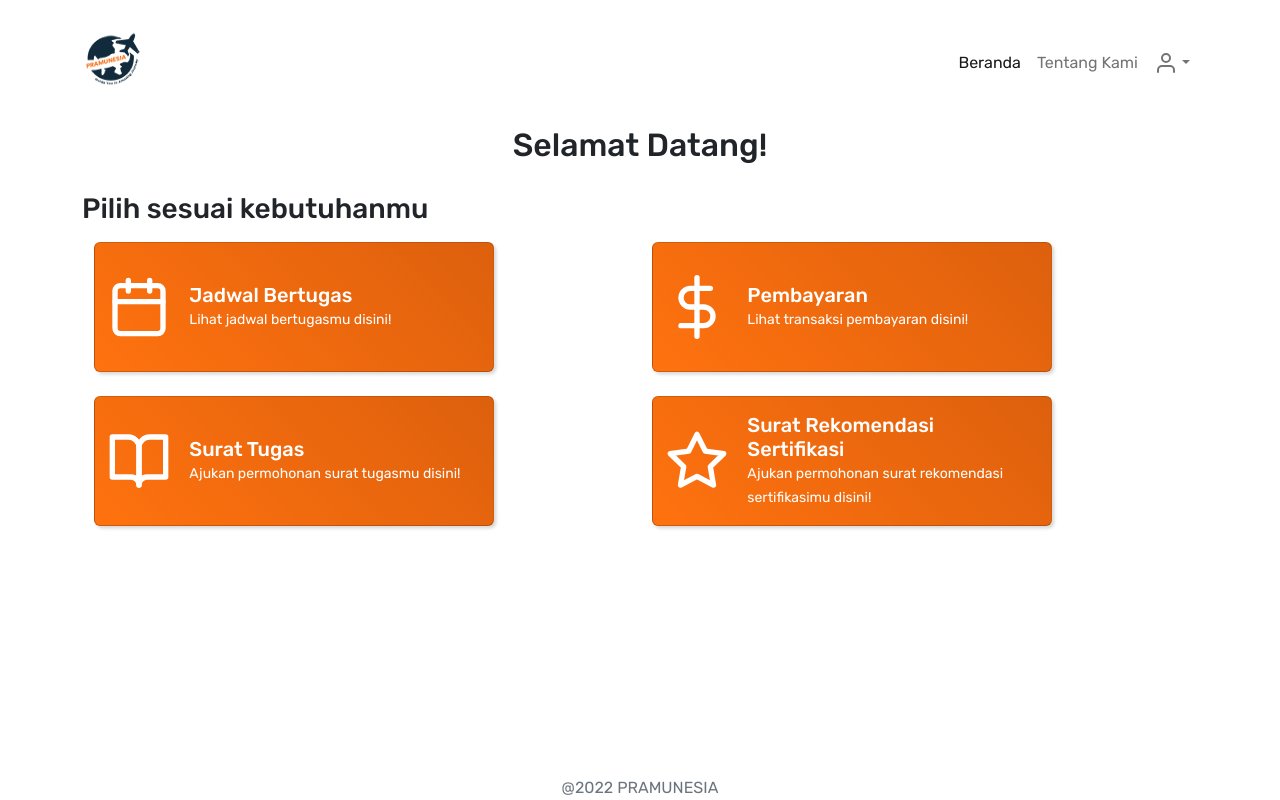
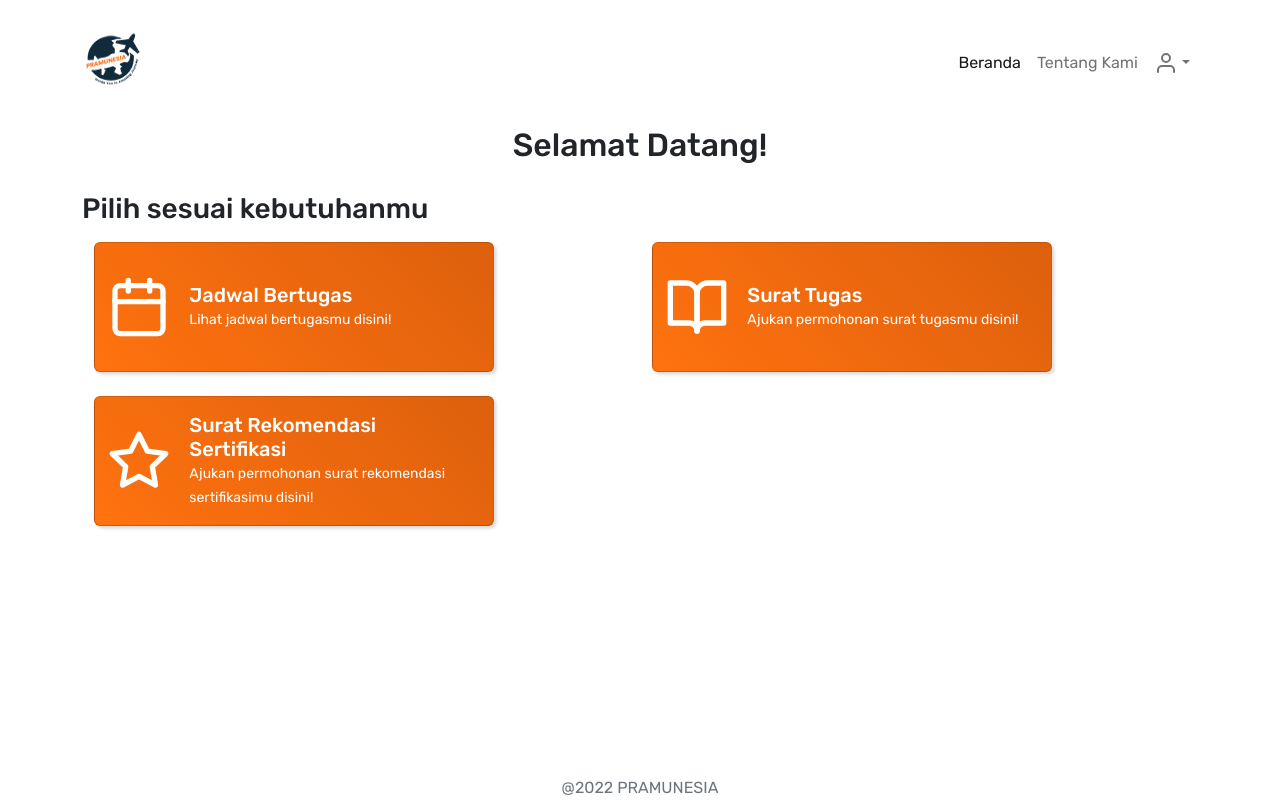
Before and after one commit to umarshd/pramunesia, a Next.js app: page /guide/home in a window 1280 px wide. Built offline with nearby package versions, Linux system fonts and the light colour scheme.

Commit message:
delete fitur pembayaran guide

```diff
--- a/pages/guide/home/index.jsx
+++ b/pages/guide/home/index.jsx
@@ -1,9 +1,7 @@
-import React from 'react';
-import {
-  FiCalendar, FiDollarSign, FiBookOpen, FiStar,
-} from 'react-icons/fi';
-import Layout from '../../../components/afterlogin/layout';
-import Card from '../../../components/afterlogin/home-card';
+import React from "react";
+import { FiCalendar, FiBookOpen, FiStar } from "react-icons/fi";
+import Layout from "../../../components/afterlogin/layout";
+import Card from "../../../components/afterlogin/home-card";
 
 function GuideHomePage() {
   return (
@@ -17,14 +15,6 @@ function GuideHomePage() {
               icons={<FiCalendar size="4rem" color="white" />}
               title="Jadwal Bertugas"
               desc="Lihat jadwal bertugasmu
-          disini!"
-            />
-          </div>
-          <div className="col-sm-12 col-md-6 col-lg-6  mb-4">
-            <Card
-              icons={<FiDollarSign size="4rem" color="white" />}
-              title="Pembayaran"
-              desc="Lihat transaksi pembayaran
           disini!"
             />
           </div>
@@ -44,7 +34,6 @@ function GuideHomePage() {
           disini!"
             />
           </div>
-          <div className="col-sm-12 col-md-6 col-lg-6 mb-4" />
         </div>
       </div>
     </Layout>
```
